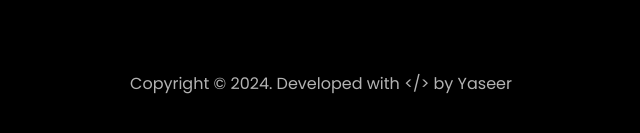
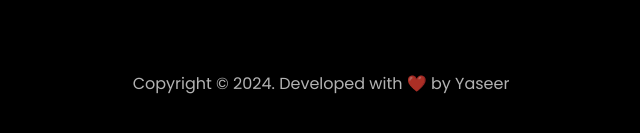
Before and after one commit to Yaseer-03/Portfolio, a plain HTML site: page index.html in a window 1280 px wide. Shown: the part 5703-5836 px from the top of the page, 318-958 px from the left. Drawn offline with nearby package versions, Linux system fonts and the light colour scheme; files whose address does not match are found by name.

Commit message:
Update index.html

```diff
--- a/index.html
+++ b/index.html
@@ -402,7 +402,7 @@
 			<div class="row">
 				<div class="col-md-12 text-center">
 					<p class="mt-5">Copyright &#169
-						<script>document.write(new Date().getFullYear());</script>. Developed with &lt;/> by Yaseer
+						<script>document.write(new Date().getFullYear());</script>. Developed with ❤️ by Yaseer
 					</p>
 				</div>
 			</div>
```
